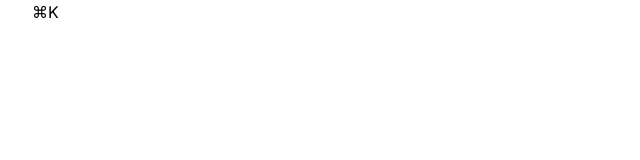
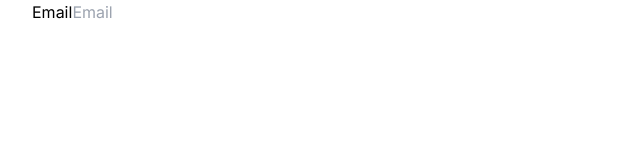
Before and after one commit to Hruchman-Ruslan/task-input, a Next.js app: page / in a window 1280 px wide. Shown: the top 160 px of the page, without its empty margins (0-640 px from the left). Built offline with nearby package versions, Linux system fonts and the light colour scheme.

Commit message:
feat: adding basic marcup input

```diff
--- a/src/app/page.tsx
+++ b/src/app/page.tsx
@@ -1,7 +1,18 @@
+import InputAnnotation from '@/components/input-annotation';
+import InputGroup from '@/components/input-group';
+import InputLabel from '@/components/input-label';
+import InputText from '@/components/input-text';
+
 export default function Home() {
   return (
     <main>
-      <h1>⌘K</h1>
+      <InputAnnotation>
+        <InputGroup>
+          <InputLabel title='Email' htmlFor='email' />
+          <InputText id='email' type='text' placeholder='Email' />
+        </InputGroup>
+      </InputAnnotation>
+      {/* <h1>⌘K</h1> */}
     </main>
   );
 }
--- a/src/components/input-annotation.tsx
+++ b/src/components/input-annotation.tsx
@@ -0,0 +1,7 @@
+export interface InputAnnotationProps {
+  children: React.ReactNode;
+}
+
+export default function InputAnnotation({ children }: InputAnnotationProps) {
+  return <div>{children}</div>;
+}
--- a/src/components/input-group.tsx
+++ b/src/components/input-group.tsx
@@ -0,0 +1,7 @@
+export interface InputGroupProps {
+  children: React.ReactNode;
+}
+
+export default function InputGroup({ children }: InputGroupProps) {
+  return <form>{children}</form>;
+}
--- a/src/components/input-label.tsx
+++ b/src/components/input-label.tsx
@@ -0,0 +1,8 @@
+export interface InputLabelProps {
+  htmlFor: string;
+  title: string;
+}
+
+export default function InputLabel({ htmlFor, title }: InputLabelProps) {
+  return <label htmlFor={htmlFor}>{title}</label>;
+}
--- a/src/components/input-text.tsx
+++ b/src/components/input-text.tsx
@@ -0,0 +1,9 @@
+export interface InputTextProps {
+  type: string;
+  id: string;
+  placeholder: string;
+}
+
+export default function InputText({ type, id, placeholder }: InputTextProps) {
+  return <input type={type} id={id} placeholder={placeholder} />;
+}
```
Also changed, not shown: .eslintrc.json.
